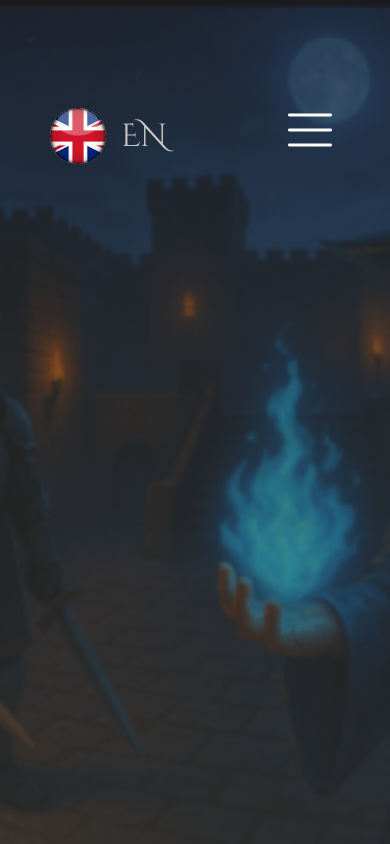
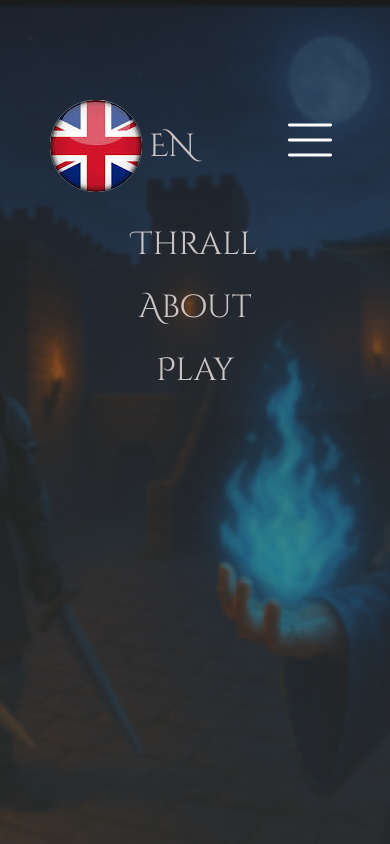
Before and after one commit to TobiasKjernell/thrall, a Next.js app: page / in a window 390 px wide. Both pictures are taken after a click on the button 310 px from the left and 131 px from the top of the page. Built offline with nearby package versions, Linux system fonts and the light colour scheme.

Commit message:
create header/navigationbar/logo/drobdownlanguagemenu/responsive

```diff
--- a/src/components/LanguageDropDownMenu/index.tsx
+++ b/src/components/LanguageDropDownMenu/index.tsx
@@ -10,7 +10,7 @@ type Language = {
 };
 
 const english: Language = { code: 'en', label: 'EN', flag: '/english-logo.png' };
-const swedish: Language = { code: 'sw', label: 'SW', flag: '/swedish-logo.png' };
+const swedish: Language = { code: 'sw', label: 'SW', flag: '/swedish-lg-logo.png' };
 
 const LanguageDropdown = () => {
   const [open, setOpen] = useState(false);
@@ -29,9 +29,7 @@ const LanguageDropdown = () => {
   }, []);
 
 const toggleDropdown = () => {
-    if (selected.code === 'en') {
   setOpen(!open);
-    }
 };
 
   const selectSwedish = () => {
@@ -40,11 +38,7 @@ const LanguageDropdown = () => {
   };
 
   return (
-    <div
-      className="dropdownmenu"
-      ref={dropdownRef}
-      onClick={toggleDropdown}
-    >
+    <div className="dropdownmenu" ref={dropdownRef} onClick={toggleDropdown}>
     <div className="dropdownmenu__english">
       <Image
         src={selected.flag}
@@ -54,25 +48,50 @@ const LanguageDropdown = () => {
         className="dropdownmenu__englishLogo"
         priority
       />
-        <span className='dropdownmenu__label'>{selected.label}</span>
+      <span className="dropdownmenu__label">{selected.label}</span>
     </div>
-      {open && selected.code === 'en' && (
+
+    {open && (
       <div className="dropdownmenu__swedishcontainer">
+        {selected.code !== 'en' && (
+          <div
+            className="dropdownmenu__english"
+            onClick={() => {
+              setSelected(english);
+              setOpen(false);
+            }}
+          >
+            <Image
+              src={english.flag}
+              alt={english.label}
+              width={56}
+              height={56}
+              className="dropdownmenu__englishLogo"
+              priority
+            />
+            <span className="dropdownmenu__label">{english.label}</span>
+          </div>
+        )}
+
+        {selected.code !== 'sw' && (
           <div
             className="dropdownmenu__swedish"
-            onClick={selectSwedish}
+            onClick={() => {
+              setSelected(swedish);
+              setOpen(false);
+            }}
           >
             <Image
               src={swedish.flag}
               alt={swedish.label}
-              width={56}
-              height={56}
-              className='dropdownmenu__swedishLogo'
+              width={64}
+              height={60}
+              className="dropdownmenu__swedishLogo"
               priority
-
             />
-            <span className='dropdownmenu__label'>{swedish.label}</span>
+            <span className="dropdownmenu__label">{swedish.label}</span>
           </div>
+        )}
       </div>
     )}
   </div>
--- a/src/components/LanguageDropDownMenu/languageMenu.scss
+++ b/src/components/LanguageDropDownMenu/languageMenu.scss
@@ -1,9 +1,32 @@
 .dropdownmenu {
-
+    position: relative;
+     width: max-content;
+     cursor: pointer;
     &__english {
         display: flex;
         align-items: center;
-        gap: 15px;
+        gap: 7px;
+        width: 56px;
+        img {
+            height: auto;
+            width: auto;
+        }
+    }
+    &__swedishcontainer {
+        position: absolute;
+        top: 100%;
+        left: 0;
+        margin-top: 4px;
+     }
+    &__swedish {
+        display: flex;
+        align-items: center;
         cursor: pointer;
+        img {
+          width: 75px !important;
+          height: 70px !important;
+
+       }
     }
+
 }
--- a/src/components/Navbar/index.tsx
+++ b/src/components/Navbar/index.tsx
@@ -1,6 +1,6 @@
 "use client";
 import "./navbar.scss";
-import React from "react";
+import React, { useState } from "react";
 import Link from "next/link";
 import Logo from "../Logo";
 import LanguageDropdown from "../LanguageDropDownMenu";
@@ -10,6 +10,9 @@ import { navLinks } from "@/data/navbardata";
 
 
 const Navbar = () => {
+  const [openMenu, setOpenMenu] = useState(false);
+  const toggleMenu = () => setOpenMenu(!openMenu);
+
   return (
     <nav className="navbar">
       <div className="navbar__logo">
@@ -24,10 +27,22 @@ const Navbar = () => {
       </div>
       <LanguageDropdown />
       <div className="navbar__burger">
-        <button>
+        <button onClick={toggleMenu}>
         <List size={60} weight="light" />
         </button>
       </div>
+      {openMenu && (
+        <div className={`navbar__mobile ${openMenu ? "open" : ""}`}>
+          {navLinks.map(({name, path}) =>(
+            <Link  key={path}
+              href={path}
+              className="navbar__links"
+              onClick={() => setOpenMenu(false)}>
+                {name}
+              </Link>
+          ))}
+        </div>
+      )}
     </nav>
   );
 };
--- a/src/components/Navbar/navbar.scss
+++ b/src/components/Navbar/navbar.scss
@@ -1,6 +1,5 @@
 @import url('https://fonts.googleapis.com/css2?family=Cinzel+Decorative:wght@400;700;900&display=swap');
 @import '../../styles/mixins';
-
 
 .navbar {
     @include centerflex;
@@ -9,46 +8,65 @@
     font-weight: 400;
     font-size: 32px;
     color: #CCC5C5;
+
     @include mobile {
         display: flex;
         justify-content: space-between;
         padding-left: 50px;
         padding-right: 50px;
         }
-
     &__logo {
         @include mobile {
             display: none;
         }
-
     }
-
-
     &__container {
         display: flex;
         justify-content: space-between;
         gap: 133px;
+
         @include mobile {
-            background-color: red;
             display: none;
         }
-
     }
-
     &__links {
         color: #CCC5C5;
         text-decoration: none;
-
         &:hover {
             color: white;
         }
     }
-
+    &__burger {
+        display: none;
+        @include mobile {
+            display: block;
+        }
+    }
     button {
         background-color: transparent;
         border: none;
         color: white;
         cursor: pointer;
+     }
 
+     &__mobile {
+        display: flex;
+        flex-direction: column;
+        align-items: center;
+        transform: translateX(100%);
+        transition: transform 0.5s ease-in-out;
+        gap: 20px;
+        padding: 20px;
+        position: absolute;
+        top: 24%;
+        right: 0;
+        left: 0;
+        &.open {
+            transform: translateX(0);
+            pointer-events: auto;
+        }
+        @include mobile {
+            display: flex;
         }
     }
+}
```
Also changed, not shown: public/swedish-lg-logo.png (added). Lines whose indentation alone changed are shown as unchanged.
